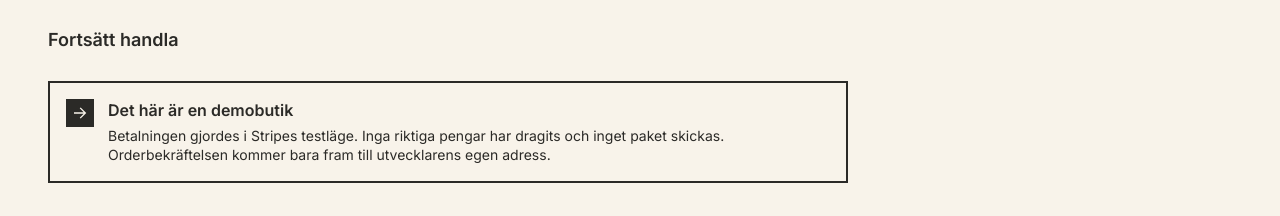
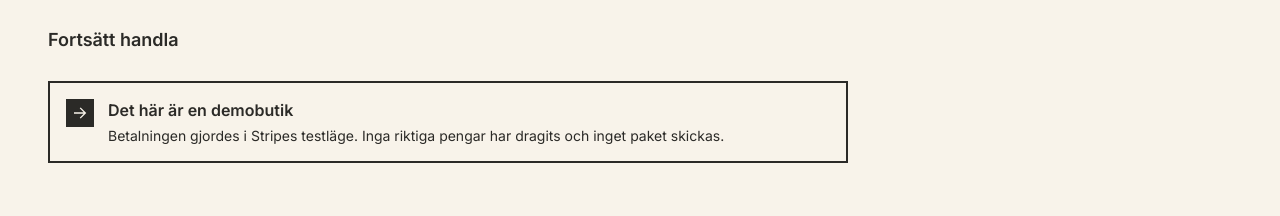
Before and after one commit to HannaJ95/grej, an Angular app in the folder client/: page /kassa/tack in a window 1280 px wide. Shown: the part 801-1017 px from the top of the page. Built offline with nearby package versions, Linux system fonts and the light colour scheme; no server answers.

Commit message:
Remove the developer-only email note

```diff
--- a/client/src/app/features/shop/success-page/success-page.html
+++ b/client/src/app/features/shop/success-page/success-page.html
@@ -99,7 +99,7 @@
       <p class="text-heading-xs">Det här är en demobutik</p>
       <p class="text-body-s">
         Betalningen gjordes i Stripes testläge. Inga riktiga pengar har dragits och inget paket
-        skickas. Orderbekräftelsen kommer bara fram till utvecklarens egen adress.
+        skickas.
       </p>
     </div>
   </div>
```
Also changed, not shown: 1 other file (tests, documents, lock files or other folders).
